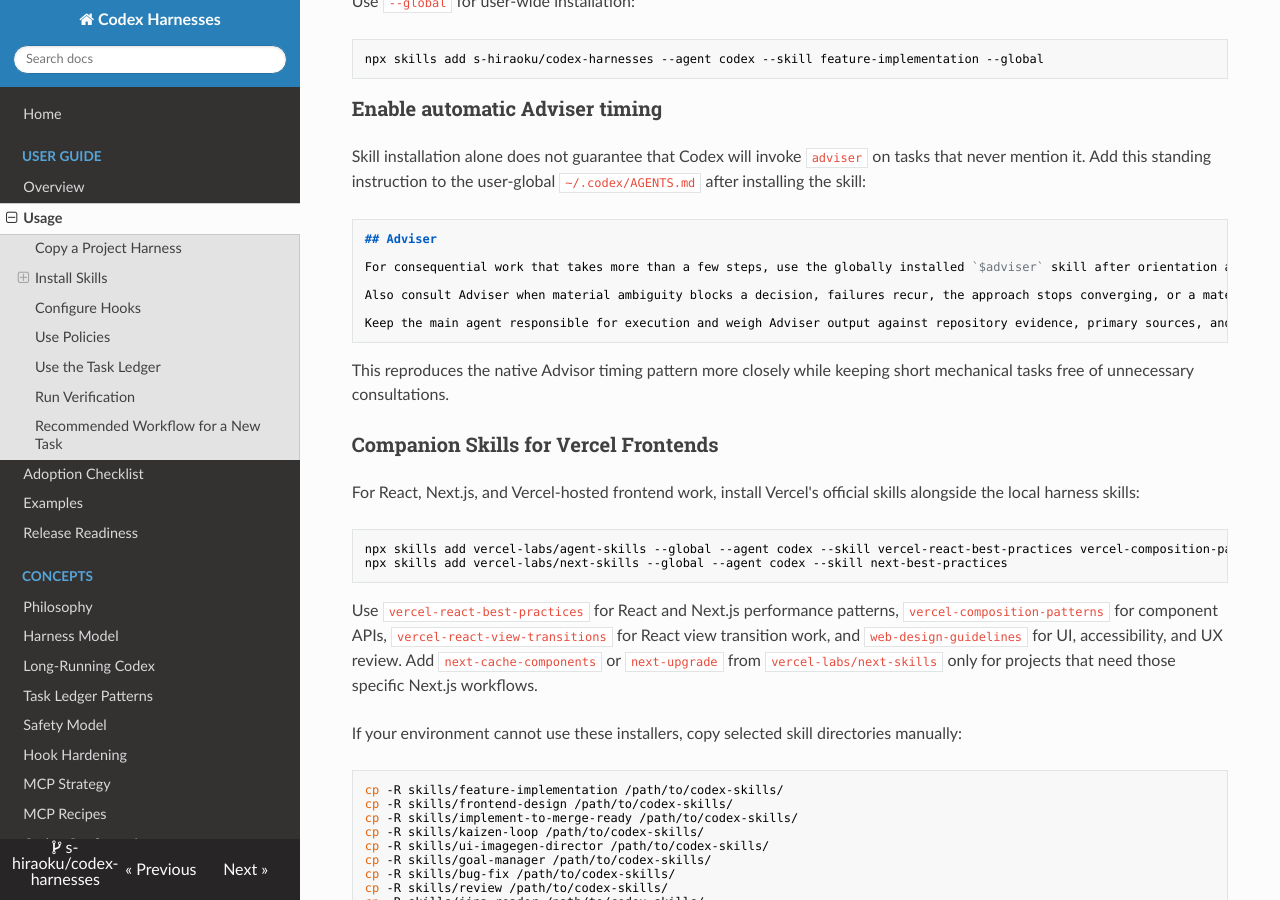
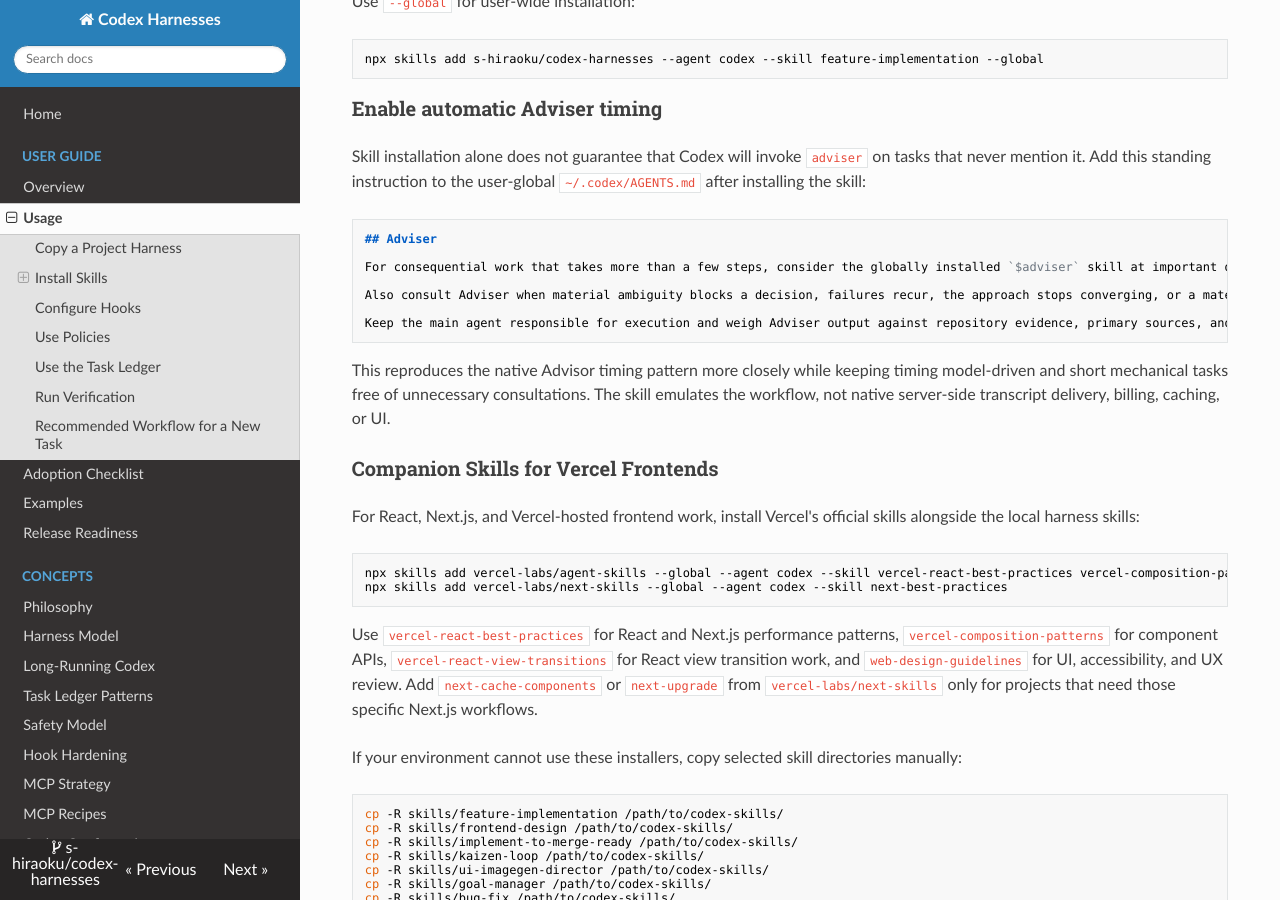
Before and after one commit to s-hiraoku/codex-harnesses, an MkDocs documentation site: the page built from docs/usage.md, in a window 1280 px wide and 900 px high, scrolled down 1824 px. Built offline with MkDocs 1.6.1, drawn with Linux system fonts in a browser that asks for light colours; nearby versions of some CDN libraries.

Commit message:
feat: align Adviser workflow with native semantics

````diff
--- a/docs/usage.md
+++ b/docs/usage.md
@@ -99,14 +99,14 @@
 ```md
 ## Adviser
 
-For consequential work that takes more than a few steps, use the globally installed `$adviser` skill after orientation and before committing to an approach, then use it again after the deliverable is durable and verified but before declaring completion.
+For consequential work that takes more than a few steps, consider the globally installed `$adviser` skill at important decision points. Typical high-value checkpoints are after orientation but before committing to an approach, and after the deliverable is durable and verified but before declaring completion. These are defaults, not a fixed call quota.
 
 Also consult Adviser when material ambiguity blocks a decision, failures recur, the approach stops converging, or a materially different direction is under consideration. Skip ritual consultations for short reactive work whose next action is already dictated by fresh tool output.
 
-Keep the main agent responsible for execution and weigh Adviser output against repository evidence, primary sources, and empirical verification.
+Keep the main agent responsible for execution and weigh Adviser output against repository evidence, primary sources, and empirical verification. Do not assume the fallback reviewer received a complete transcript or uses a stronger model; report those capabilities only when verified.
 ```
 
-This reproduces the native Advisor timing pattern more closely while keeping short mechanical tasks free of unnecessary consultations.
+This reproduces the native Advisor timing pattern more closely while keeping timing model-driven and short mechanical tasks free of unnecessary consultations. The skill emulates the workflow, not native server-side transcript delivery, billing, caching, or UI.
 
 ### Companion Skills for Vercel Frontends
 
````
Also changed, not shown: skills/adviser/SKILL.md (+14 -10 lines).
